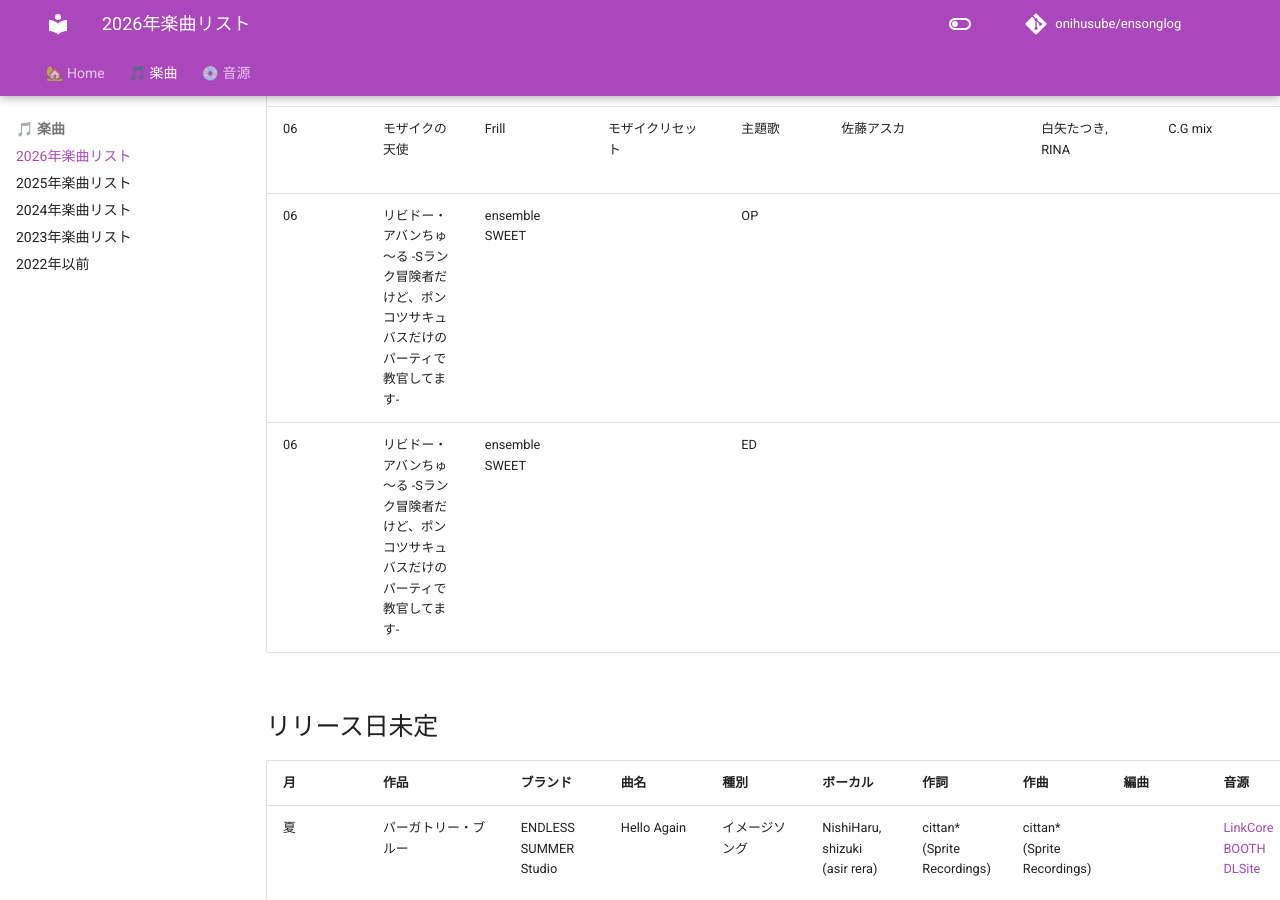
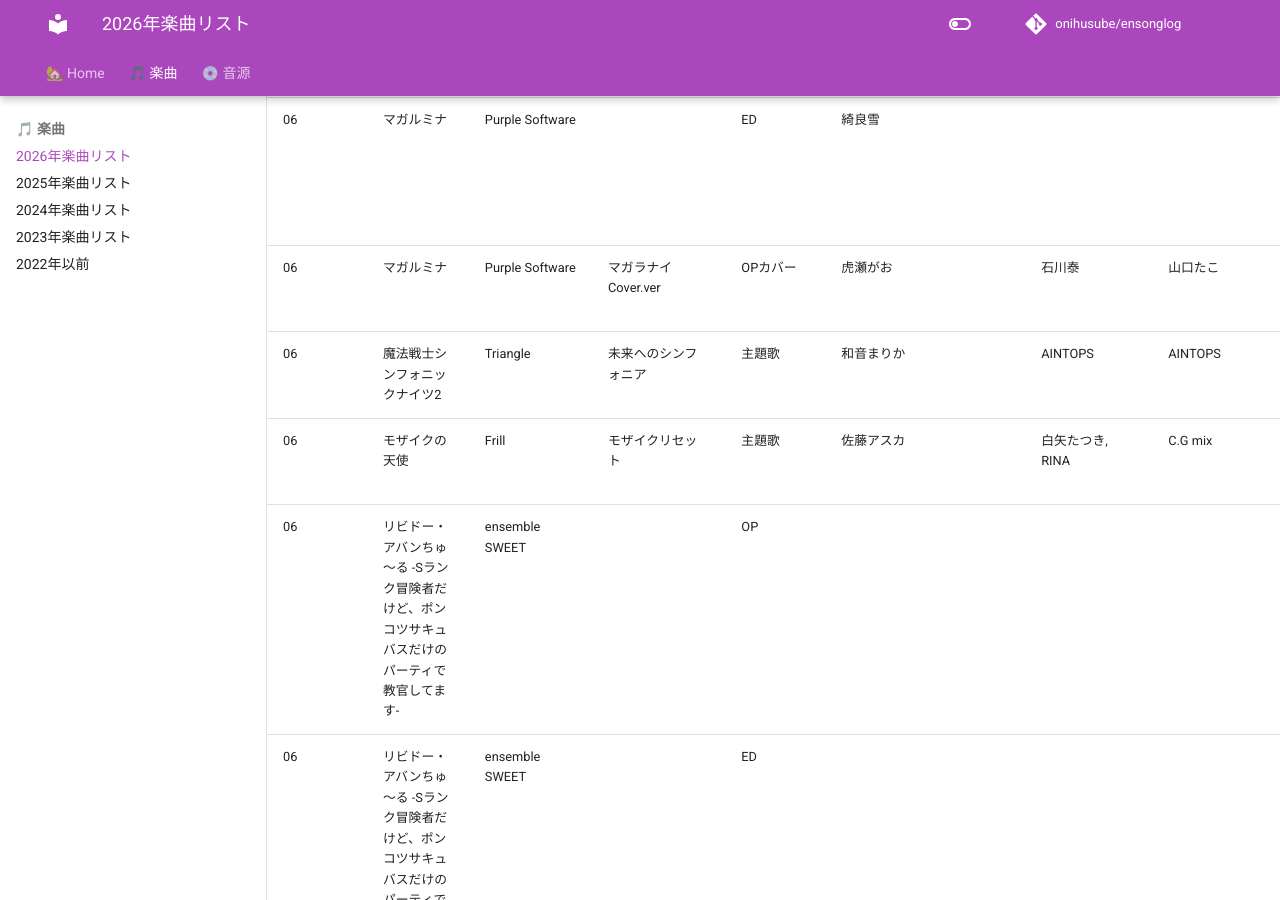
Before and after one commit to onihusube/ensonglog, an MkDocs documentation site: the page built from docs/2026/楽曲.md, in a window 1280 px wide and 900 px high, scrolled down 9374 px. Built offline with MkDocs 1.6.1 and Material for MkDocs 9.7.7, drawn with Linux system fonts in a browser that asks for light colours; emoji names are drawn with the system emoji font; comment, search, counter and statistics services are not loaded.

Commit message:
試聴リンク等追記

```diff
--- a/docs/2026/楽曲.md
+++ b/docs/2026/楽曲.md
@@ -91,10 +91,11 @@
 | 06<!--/25--> | ゴーヘルゴー業　つきおとしてゴー | エンターグラム | 劫獄行⇆業 | 業主題歌 | アマギセーラ | アマギセーラ | アマギセーラ・ゆうきねこ | ゆうきねこ | 完全生産限定版特典 主題歌CD | | [:fontawesome-brands-youtube:](https://www.youtube.com/watch?v=WbXFrUjL-uY) |
 | 06<!--/25--> | 世界滅亡共有幻想マミヤ | けんこうランド | aoi瞬間 | OP | しらぬい | 岩井陽紀 | 岩井陽紀 |  | [🎵🔗](https://linkco.re/3PPCpRyt) | | [:fontawesome-brands-youtube:](https://www.youtube.com/watch?v=yLgR8vverQs) |
 | 06<!--/26--> | ストレイ・シープと死者の声 Vol.1 | MOONSTONE | 夢の彷徨 | OP | solfa feat.中恵光城 | 天ヶ咲麗 | 伊吹ユキヒロ | 伊吹ユキヒロ |  | ムービー制作：rapiecage（ニライカナイスタジオ） | [:fontawesome-brands-youtube:](https://www.youtube.com/watch?v=b_v7jhcYBRA) |
-| 06<!--/26--> | マガルミナ | Purple Software | マガラナイ | OP | 紫咲ほたる | 石川泰 | 山口たこ | 山口たこ |  |  | |
-| 06<!--/26--> | マガルミナ | Purple Software |  | ED | 綺良雪 |  |  |  |  |  | |
+| 06<!--/26--> | マガルミナ | Purple Software | マガラナイ | OP | 紫咲ほたる | 石川泰 | 山口たこ | 山口たこ | [🎵🔗](https://linkco.re/snxar2TX) </br> 豪華版特典サウンドトラックCD </br> 同梱特典サントラDLカード |  | [:fontawesome-brands-youtube:](https://www.youtube.com/watch?v=IswAvYjOZTg) |
+| 06<!--/26--> | マガルミナ | Purple Software |  | ED | 綺良雪 |  |  |  | 豪華版特典サウンドトラックCD </br> 同梱特典サントラDLカード |  | |
+| 06<!--/26--> | マガルミナ | Purple Software | マガラナイ Cover.ver | OPカバー | 虎瀬がお | 石川泰 | 山口たこ | 山口たこ | 豪華版特典サウンドトラックCD |  | [:fontawesome-brands-youtube:](https://www.youtube.com/watch?v=YU_pyIIu1tg) |
 | 06<!--/26--> | 魔法戦士シンフォニックナイツ2 | Triangle | 未来へのシンフォニア | 主題歌 | 和音まりか | AINTOPS | AINTOPS |  |  |  | [:fontawesome-brands-youtube:](https://www.youtube.com/watch?v=z59lEtE5ihI) |
-| 06<!--/26--> | モザイクの天使 | Frill | モザイクリセット | 主題歌 | 佐藤アスカ | 白矢たつき, RINA | C.G mix | C.G mix | 豪華版特典オリジナルサウンドトラック |  |  |
+| 06<!--/26--> | モザイクの天使 | Frill | モザイクリセット | 主題歌 | 佐藤アスカ | 白矢たつき, RINA | C.G mix | C.G mix | 豪華版特典オリジナルサウンドトラック |  | [HP](https://frill.product.co.jp/mozaten/) |
 | 06<!--/26--> | リビドー・アバンちゅ～る -Sランク冒険者だけど、ポンコツサキュバスだけのパーティで教官してます- | ensemble SWEET |  | OP |  |  |  |  | 豪華版特典 オリジナルサウンドトラックCD | | |
 | 06<!--/26--> | リビドー・アバンちゅ～る -Sランク冒険者だけど、ポンコツサキュバスだけのパーティで教官してます- | ensemble SWEET |  | ED |  |  |  |  | 豪華版特典 オリジナルサウンドトラックCD | | |
 
```
